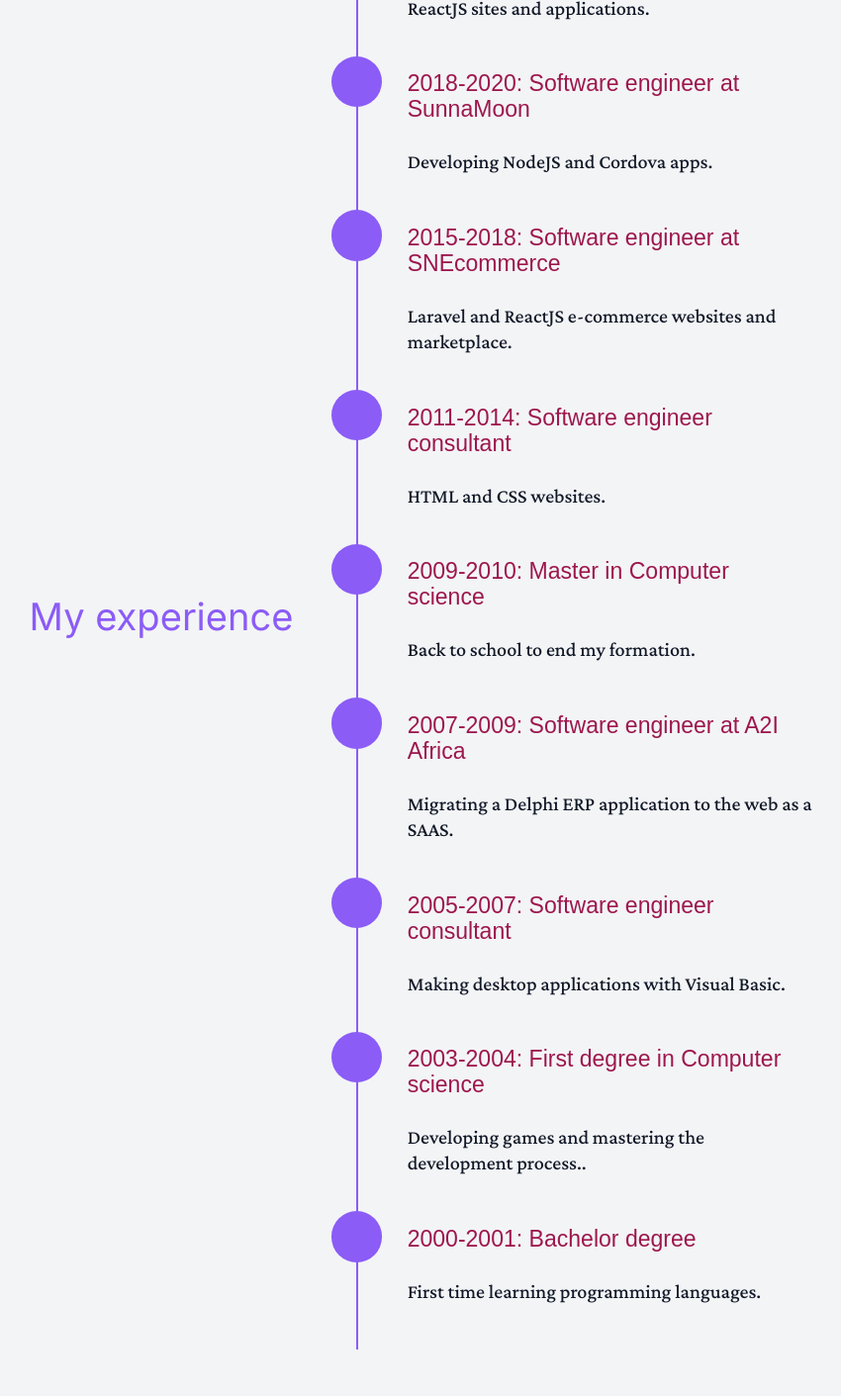
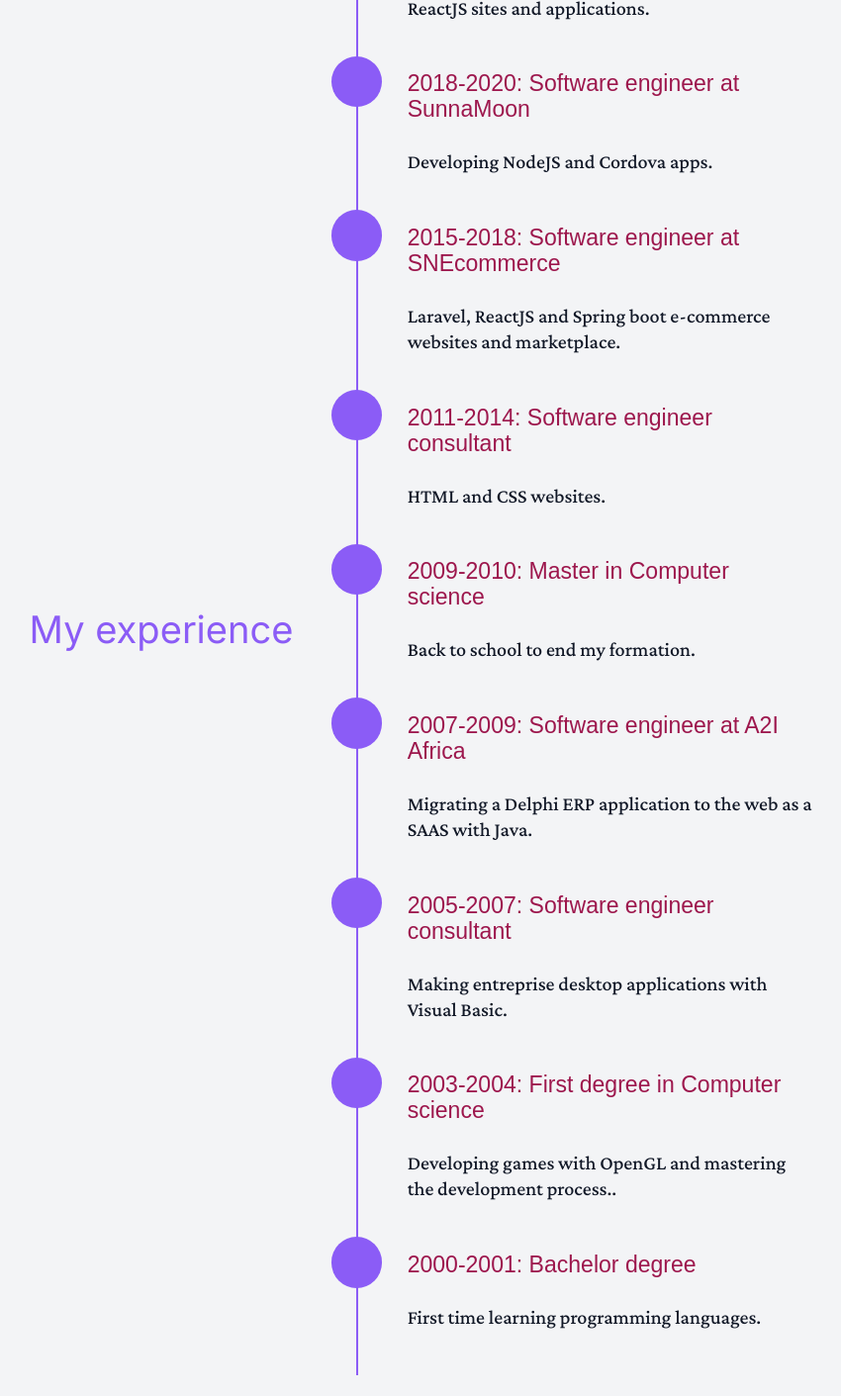
Before and after one commit to laminba2003/portfolio, a Next.js app: page / in a window 1280 px wide. Shown: the part 950-2361 px from the top of the page at 99% size, without its empty margins (221-1071 px from the left). Built offline with nearby package versions, Linux system fonts and the light colour scheme; a web font is replaced by a local one.

Commit message:
Some adjustements

```diff
--- a/src/components/Career/Career.tsx
+++ b/src/components/Career/Career.tsx
@@ -24,7 +24,7 @@ const Career = () => {
             <div className="flex flex-col w-32 mt-4 font-medium md:w-64">
               <h4 className="text-pink-800">2015-2018: Software engineer at SNEcommerce</h4>
               <p className="text-xl font-medium text-gray-900 font-crimson">
-                Laravel and ReactJS e-commerce websites and marketplace.
+                Laravel, ReactJS and Spring boot e-commerce websites and marketplace.
               </p>
             </div>
           </li>
@@ -47,7 +47,7 @@ const Career = () => {
             <div className="flex flex-col w-32 mt-4 font-medium md:w-64">
               <h4 className="text-pink-800">2007-2009: Software engineer at A2I Africa</h4>
               <p className="text-xl font-medium text-gray-900 font-crimson">
-                Migrating a Delphi ERP application to the web as a SAAS.
+                Migrating a Delphi ERP application to the web as a SAAS with Java.
               </p>
             </div>
           </li>
@@ -56,7 +56,7 @@ const Career = () => {
             <div className="flex flex-col w-32 mt-4 font-medium md:w-64">
               <h4 className="text-pink-800">2005-2007: Software engineer consultant</h4>
               <p className="text-xl font-medium text-gray-900 font-crimson">
-                Making desktop applications with Visual Basic.
+                Making entreprise desktop applications with Visual Basic.
               </p>
             </div>
           </li>
@@ -65,7 +65,7 @@ const Career = () => {
             <div className="flex flex-col w-32 mt-4 font-medium md:w-64">
               <h4 className="text-pink-800">2003-2004: First degree in Computer science</h4>
               <p className="text-xl font-medium text-gray-900 font-crimson">
-                Developing games and mastering the development process..
+                Developing games with OpenGL and mastering the development process..
               </p>
             </div>
           </li>
```
